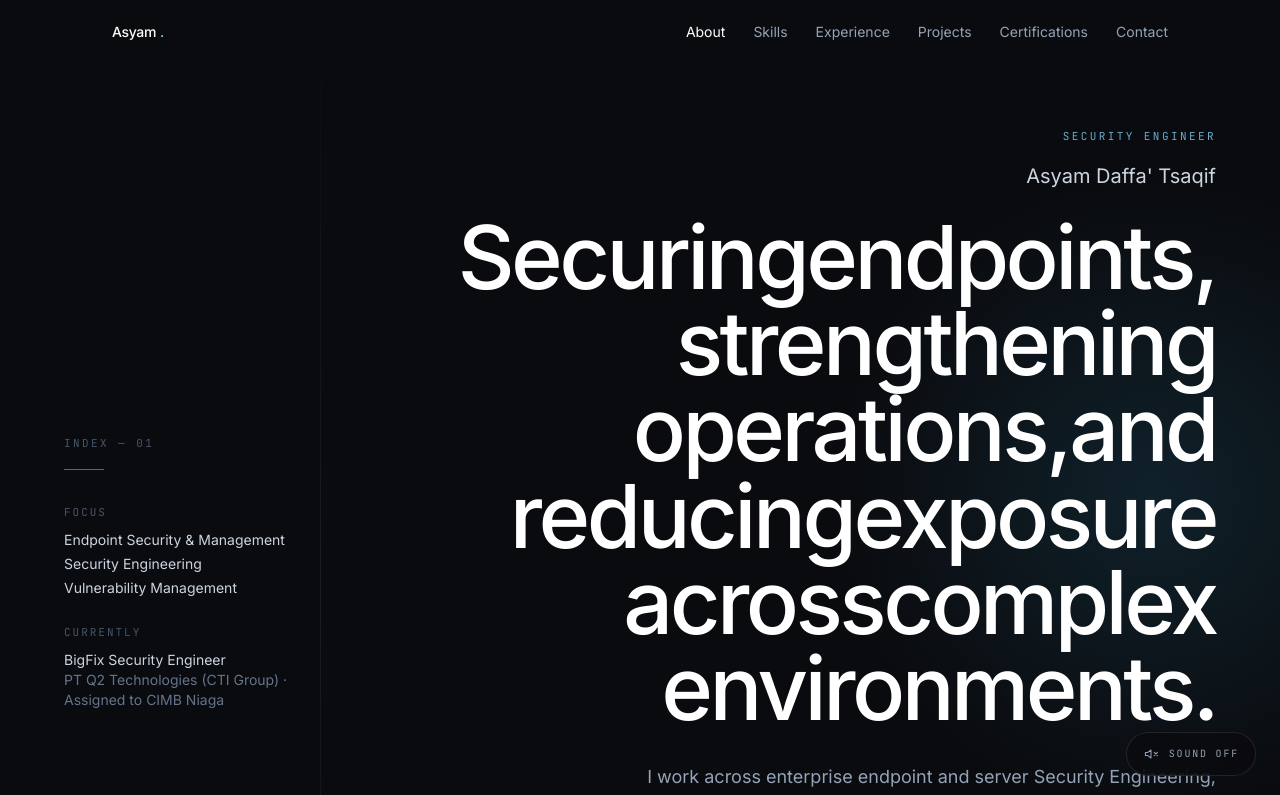
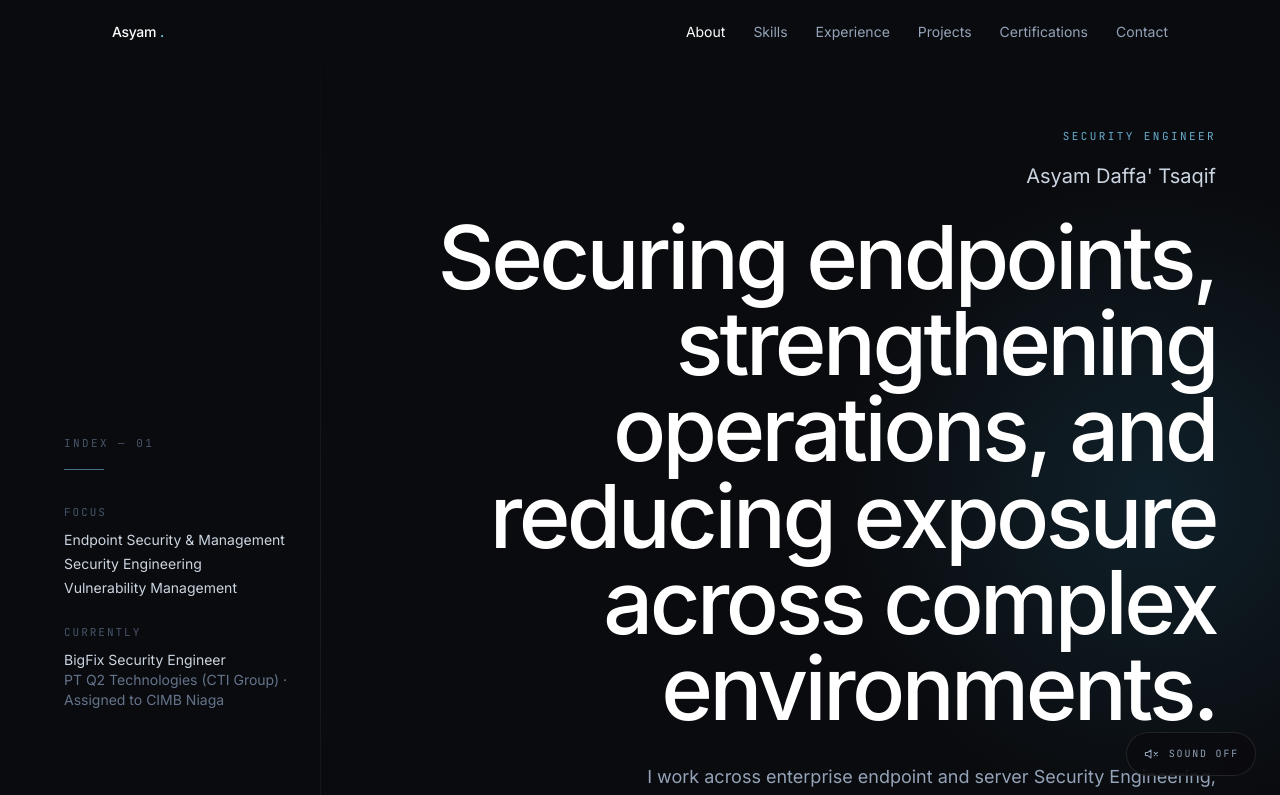
Before and after one commit to Asyamdaff/Dapp-Sec, a Next.js app: page / in a window 1280 px wide. Shown: the top 795 px of the page. Built offline with nearby package versions, Linux system fonts and the light colour scheme.

Commit message:
Fix hero title word spacing

```diff
--- a/components/Hero.tsx
+++ b/components/Hero.tsx
@@ -72,12 +72,14 @@ export default function Hero() {
             >
               <span aria-hidden="true">
                 {headlineWords.map((word, index) => (
-                  <span
-                    key={`${word}-${index}`}
-                    className="hero-headline-word"
-                    style={{ animationDelay: `${index * 55}ms` }}
-                  >
-                    {word}{" "}
+                  <span key={`${word}-${index}`}>
+                    <span
+                      className="hero-headline-word"
+                      style={{ animationDelay: `${index * 55}ms` }}
+                    >
+                      {word}
+                    </span>
+                    {index < headlineWords.length - 1 ? " " : ""}
                   </span>
                 ))}
               </span>
```
